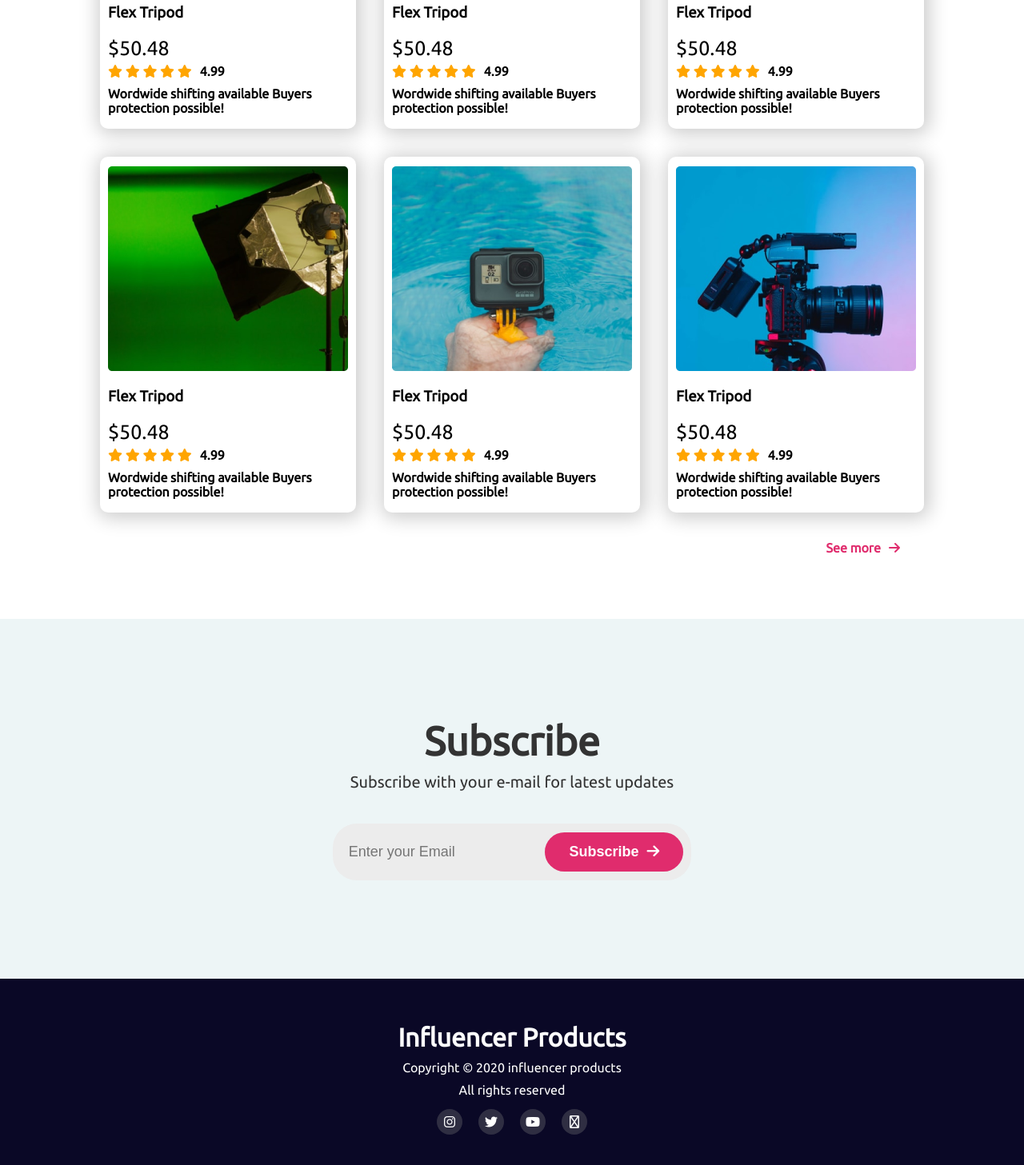
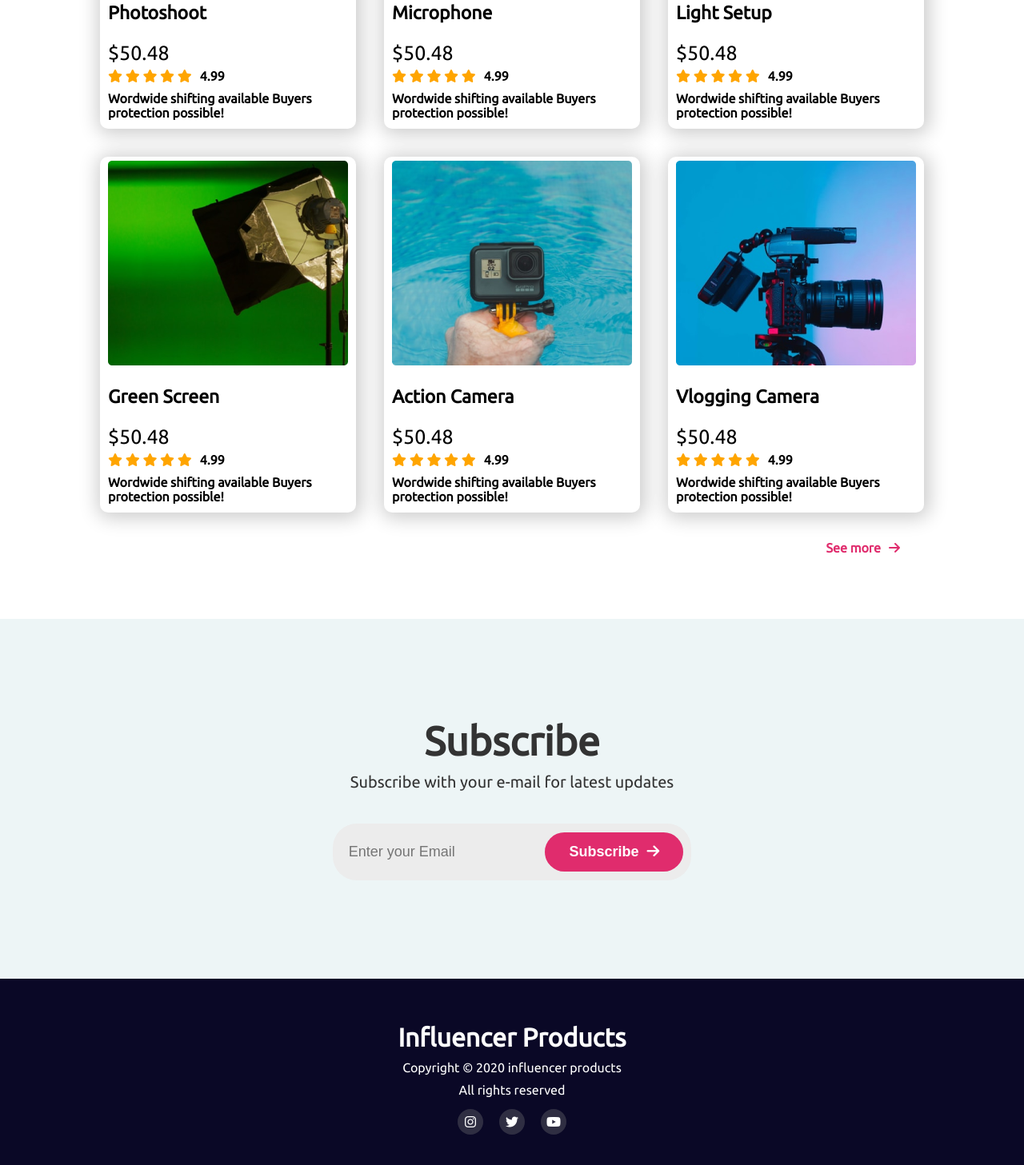
Before and after one commit to ZeroBug404/influencer-gear, a plain HTML site: page index.html in a window 1280 px wide. Shown: the part 1469-2926 px from the top of the page at 80% size. Drawn offline with Linux system fonts and the light colour scheme.

Commit message:
Some fixes

```diff
--- a/index.html
+++ b/index.html
@@ -61,7 +61,7 @@
         <div class="product">
           <div class="product-detail">
             <img src="images/drone.png" alt="" />
-              <h3>Flex Tripod</h3>
+            <h3>Drone</h3>
           </div>
           <div class="product-info">
             <span>$50.48</span>
@@ -105,7 +105,7 @@
         <div class="product">
           <div class="product-detail">
             <img src="images/airpod.png" alt="" />
-              <h3>Flex Tripod</h3>
+            <h3>Airbuds</h3>
           </div>
           <div class="product-info">
             <span>$50.48</span>
@@ -127,7 +127,7 @@
         <div class="product">
           <div class="product-detail">
             <img src="images/lights.png" alt="" />
-              <h3>Flex Tripod</h3>
+            <h3>Photoshoot</h3>
           </div>
           <div class="product-info">
             <span>$50.48</span>
@@ -149,7 +149,7 @@
         <div class="product">
           <div class="product-detail">
             <img src="images/mic.png" alt="" />
-              <h3>Flex Tripod</h3>
+            <h3>Microphone</h3>
           </div>
           <div class="product-info">
             <span>$50.48</span>
@@ -171,7 +171,7 @@
         <div class="product">
           <div class="product-detail">
             <img src="images/setup.png" alt="" />
-              <h3>Flex Tripod</h3>
+            <h3>Light Setup</h3>
           </div>
           <div class="product-info">
             <span>$50.48</span>
@@ -193,7 +193,7 @@
         <div class="product">
           <div class="product-detail">
             <img src="images/single-light.png" alt="" />
-              <h3>Flex Tripod</h3>
+            <h3>Green Screen</h3>
           </div>
           <div class="product-info">
             <span>$50.48</span>
@@ -215,7 +215,7 @@
         <div class="product">
           <div class="product-detail">
             <img src="images/action.png" alt="" />
-              <h3>Flex Tripod</h3>
+            <h3>Action Camera</h3>
           </div>
           <div class="product-info">
             <span>$50.48</span>
@@ -237,7 +237,7 @@
         <div class="product">
           <div class="product-detail">
             <img src="images/camera.png" alt="" />
-              <h3>Flex Tripod</h3>
+            <h3>Vlogging Camera</h3>
           </div>
           <div class="product-info">
             <span>$50.48</span>
@@ -274,7 +274,9 @@
               name="EmailAddress"
               placeholder="Enter your Email"
             />
-            <button class="btn">Subscribe<i class="fas fa-arrow-right"></i></button>
+            <button class="btn">
+              Subscribe<i class="fas fa-arrow-right"></i>
+            </button>
           </div>
         </form>
       </div>
@@ -292,7 +294,6 @@
         <i class="fab fa-instagram"></i>
         <i class="fab fa-twitter"></i>
         <i class="fab fa-youtube"></i>
-        <i class="fas fa-basketball-ball"></i>
       </div>
     </footer>
     <!-- footer end  -->
--- a/style.css
+++ b/style.css
@@ -9,7 +9,6 @@ body {
 .container {
   width: 80%;
   margin: auto;
-
 }
 h1,
 p {
@@ -63,12 +62,11 @@ header div {
 
 /* products style start  */
 
-.product-sec{
+.product-sec {
   display: flex;
   align-items: center;
   justify-content: center;
   flex-direction: column;
-
 }
 .product-header {
   display: flex;
@@ -85,7 +83,6 @@ header div {
   grid-row-gap: 35px;
   align-items: center;
   justify-content: center;
-
 }
 .product {
   width: 300px;
@@ -100,6 +97,9 @@ header div {
   border-radius: 10px;
   box-shadow: 2px 2px 23px 5px rgb(0 0 0 / 20%);
   /* grid-row-gap: 10px; */
+}
+.product-detail h3 {
+  font-size: 23px;
 }
 
 .product-icons {
@@ -124,7 +124,7 @@ header div {
   position: relative;
   left: 680px;
 }
-.see-more a{
+.see-more a {
   text-decoration: none;
   float: right;
   color: #e02c6d;
@@ -186,6 +186,7 @@ p {
   color: #ffff;
   margin: 5px 0px;
 }
+/* .footer-icons */
 .footer-icons {
   display: flex;
   justify-content: center;
@@ -203,88 +204,75 @@ p {
   background-color: #80808052;
   border-radius: 30px;
 }
-.footer-icons .fas {
-  color: #fff;
-  margin: 10px 10px;
-  display: flex;
-  justify-content: center;
-  align-items: center;
-  font-weight: 400;
-  width: 32px;
-  height: 32px;
-  background-color: #80808052;
-  border-radius: 30px;
-}
 /* footer end  */
 
 /* Media Queries start */
 
 /* Mobile Devices */
- @media only screen and (max-width: 688px){
-   .container{
+@media only screen and (max-width: 688px) {
+  .container {
     max-width: 100%;
   }
-   header h1{
+  header h1 {
     text-align: center;
   }
-   .banner{
+  .banner {
     flex-direction: column-reverse;
   }
-   .banner-left{
+  .banner-left {
     width: 100%;
     text-align: center;
   }
-   .banner-right{
+  .banner-right {
     height: 300px;
   }
-   .product-grid{
+  .product-grid {
     grid-template-columns: repeat(1, 1fr);
   }
   .see-more {
     position: relative;
     left: 0px;
   }
-  .banner-right object{
+  .banner-right object {
     width: 335px;
   }
-  .banner-right img{
+  .banner-right img {
     width: 300px;
   }
-  .footer-text{
+  .footer-text {
     text-align: center;
   }
-
 }
 
 /* Tablet Devices */
- @media only screen and (min-width: 688px) and (max-width: 992px){
-  .container{
+@media only screen and (min-width: 688px) and (max-width: 992px) {
+  .container {
     max-width: 100%;
   }
-   header h1{
+  header h1 {
     text-align: center;
   }
-   .banner{
+  .banner {
     flex-direction: column-reverse;
   }
-   .banner-left{
+  .banner-left {
     width: 100%;
     text-align: center;
   }
-   .product-grid{
+  .product-grid {
     grid-template-columns: repeat(2, 1fr);
   }
   .see-more {
     position: relative;
     left: 0px;
   }
-  .banner-right object{
+  .banner-right object {
     width: 440px;
   }
-  .banner-right img{
+  .banner-right img {
     width: 405px;
   }
-  .footer-text{
+  .footer-text {
     text-align: center;
   }
 }
```
Lines whose indentation alone changed are shown as unchanged.
